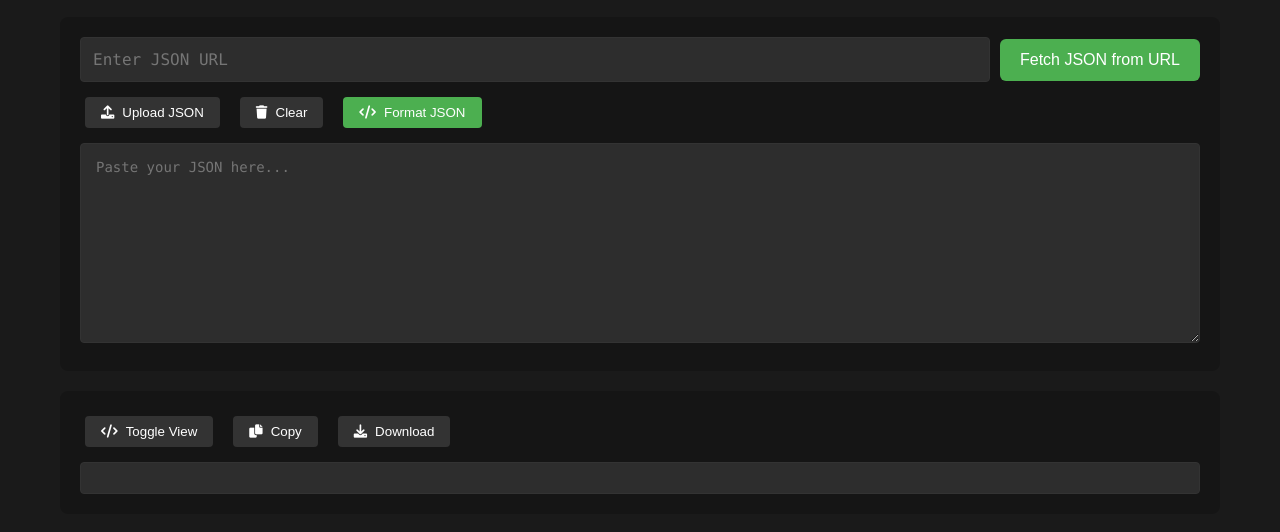
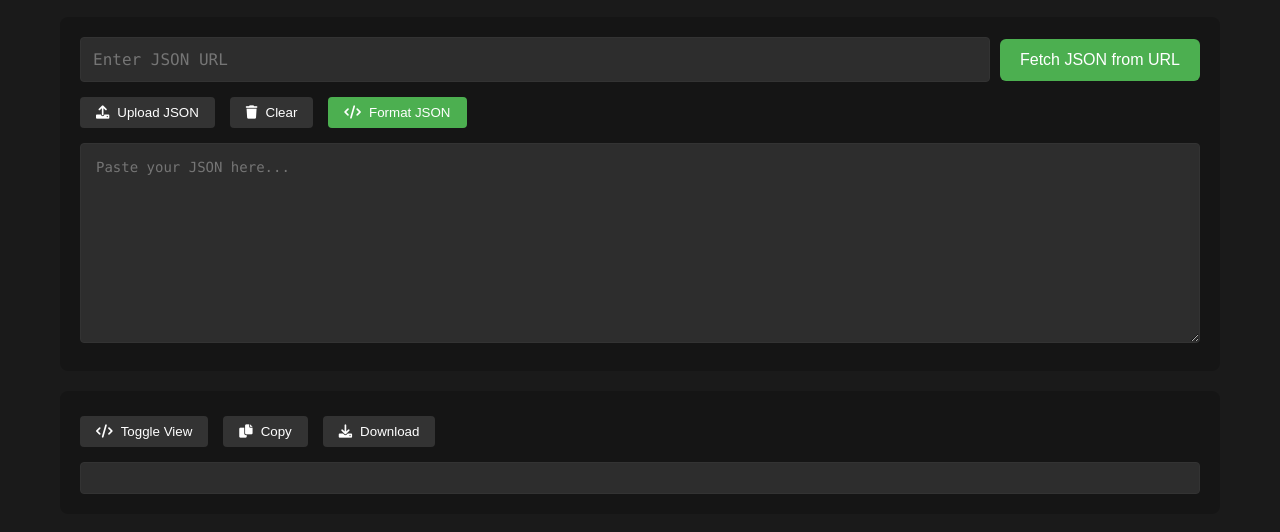
Before and after one commit to SayfullahSayeb/JSON-Viewer, a plain HTML site: page index.html in a window 1280 px wide. Shown: the part 74-606 px from the top of the page. Drawn offline with Linux system fonts and the light colour scheme.

Commit message:
Update styles.css

```diff
--- a/styles.css
+++ b/styles.css
@@ -23,7 +23,6 @@ body {
     line-height: 1.6;
     transition: background-color 0.3s, color 0.3s;
 }
-
 
 .dark-mode {
     background-color: var(--bg-dark);
@@ -90,8 +89,6 @@ header {
     background-color: #4CAF50;
 }
 
-
-
 .theme-toggle {
     background: none;
     border: none;
@@ -105,7 +102,7 @@ header {
     border: none;
     border-radius: 4px;
     cursor: pointer;
-    margin: 5px;
+    margin: 5px 5px 5px 0px;
     background-color: #333;
     color: white;
     transition: all 0.3s ease;
```
